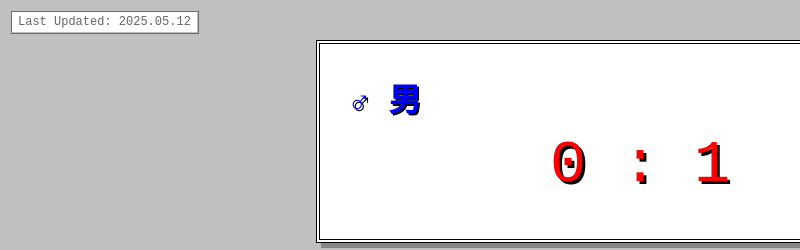
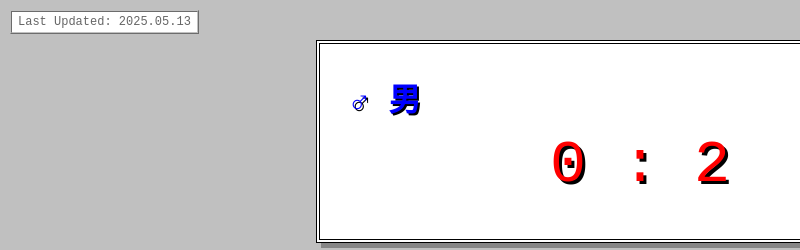
Before and after one commit to Nob0dy1sH3re/sc0reboardy, a plain HTML site: page index.html in a window 1280 px wide. Shown: the top 250 px of the page, 0-800 px from the left. Drawn offline with Linux system fonts and the light colour scheme.

Commit message:
Update index.html

```diff
--- a/index.html
+++ b/index.html
@@ -98,12 +98,12 @@
     </style>
 </head>
 <body>
-    <div class="update-date">Last Updated: 2025.05.12</div>
+    <div class="update-date">Last Updated: 2025.05.13</div>
 
     <div class="scoreboard">
         <div class="team male">♂ 男</div>
         <div class="team female">♀ 女</div>
-        <div class="score">0 : 1</div>
+        <div class="score">0 : 2</div>
     </div>
 
     <div class="footer">
```
